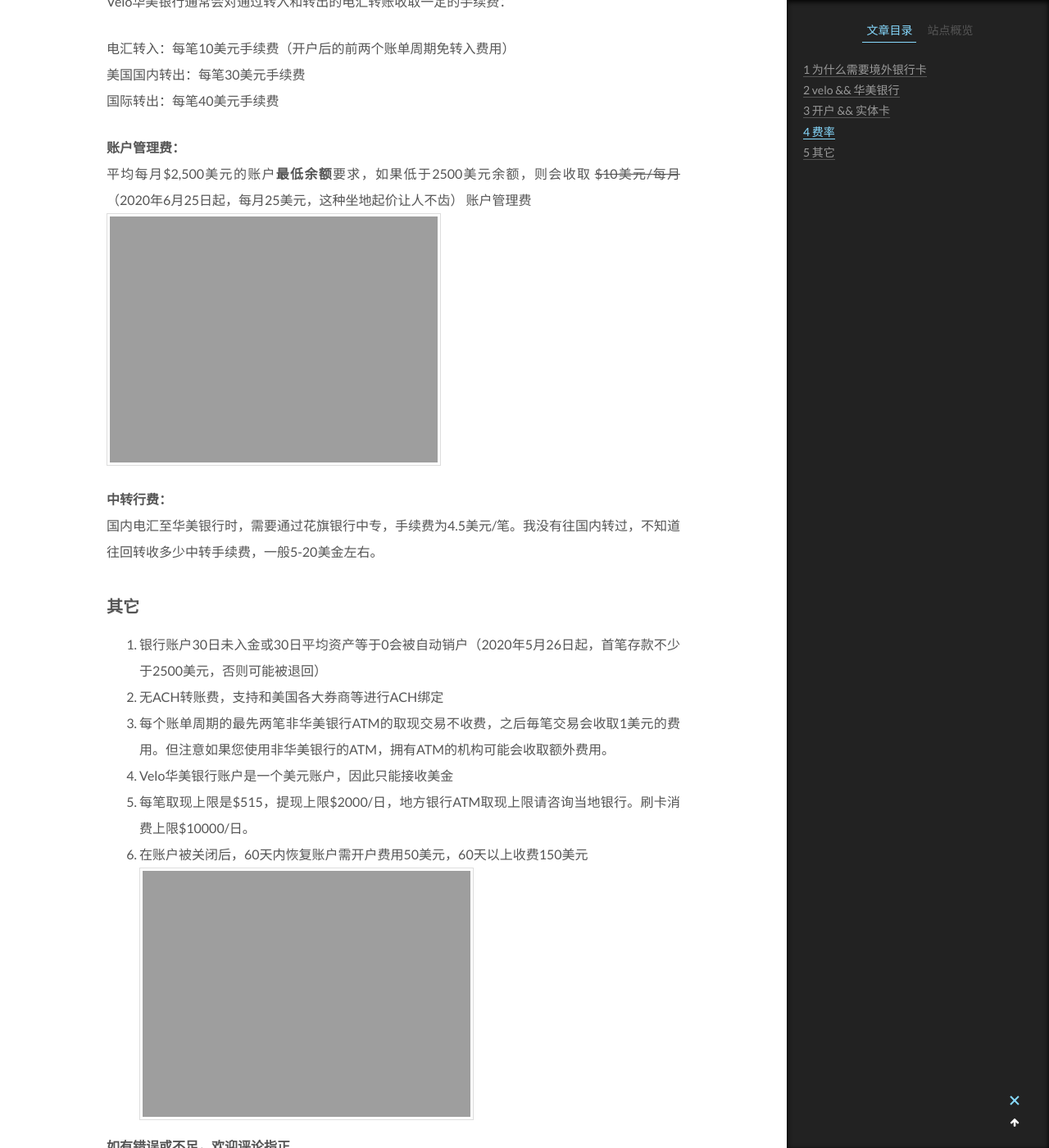
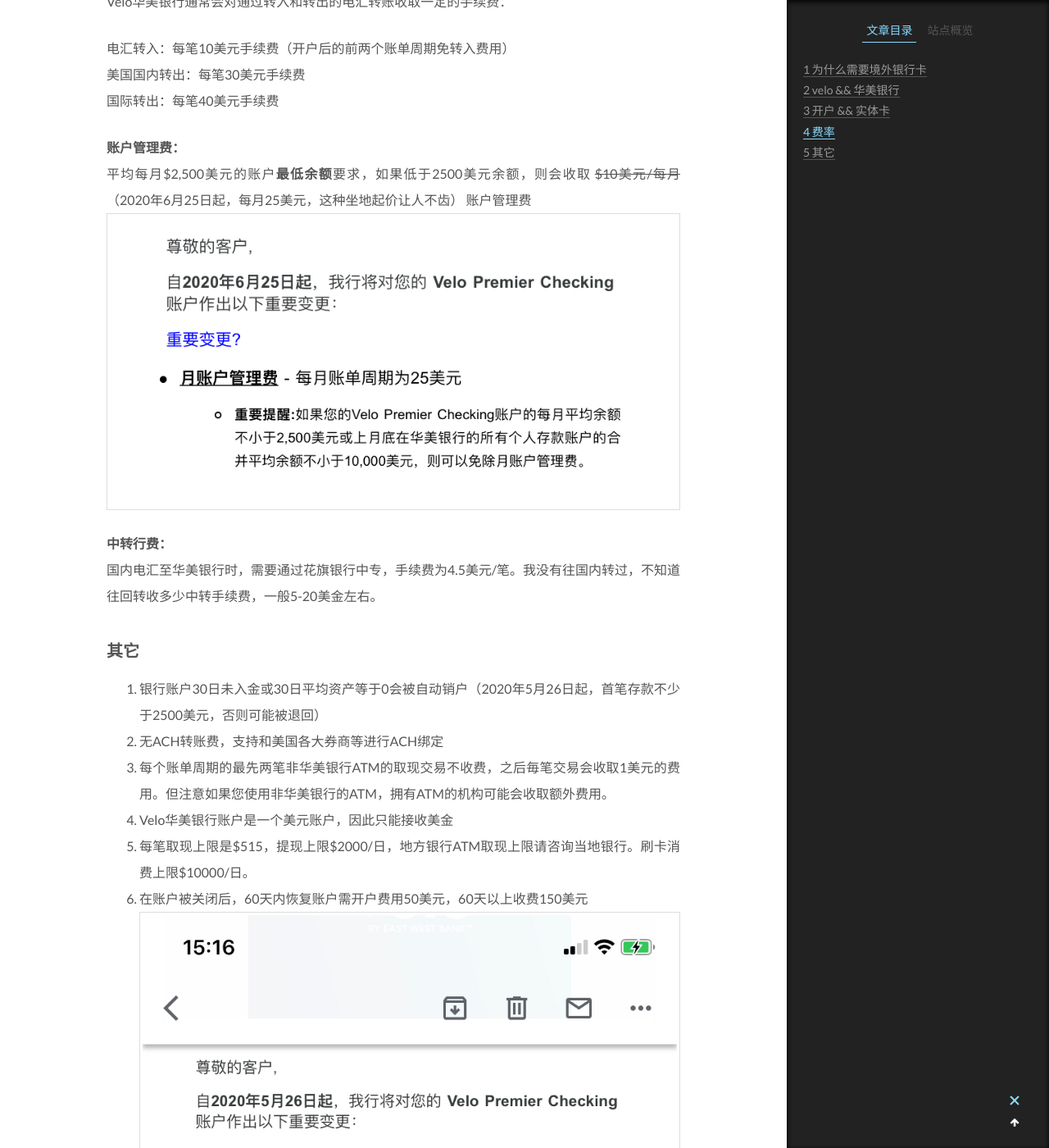
Before and after one commit to yuchuanfeng/yuchuanfeng.github.io, a Jekyll site: the page built from _posts/2020-01-14-velo-bank.md, in a window 1280 px wide and 1400 px high, scrolled down 3458 px. Shown: the whole window at 82% size. Built offline with Jekyll 4.4.1, drawn with Linux system fonts in a browser that asks for light colours; comment, search, counter and statistics services are not loaded.

Commit message:
update velo

```diff
--- a/_posts/2020-01-14-velo-bank.md
+++ b/_posts/2020-01-14-velo-bank.md
@@ -43,7 +43,7 @@
 
 **账户管理费：**
 平均每月$2,500美元的账户**最低余额**要求，如果低于2500美元余额，则会收取 ~~$10美元/每月~~ （2020年6月25日起，每月25美元，这种坐地起价让人不齿） 账户管理费
-![]({{site.url}}/downloads/velo/velo_new_01)
+![]({{site.url}}/downloads/velo/velo_new_01.jpeg)
 
 **中转行费：**
 国内电汇至华美银行时，需要通过花旗银行中专，手续费为4.5美元/笔。我没有往国内转过，不知道往回转收多少中转手续费，一般5-20美金左右。
@@ -56,6 +56,6 @@
 4. Velo华美银行账户是一个美元账户，因此只能接收美金
 5. 每笔取现上限是$515，提现上限$2000/日，地方银行ATM取现上限请咨询当地银行。刷卡消费上限$10000/日。
 6. 在账户被关闭后，60天内恢复账户需开户费用50美元，60天以上收费150美元
-![]({{site.url}}/downloads/velo/velo_new_02)
+![]({{site.url}}/downloads/velo/velo_new_02.jpeg)
 
 **如有错误或不足，欢迎评论指正**
```
